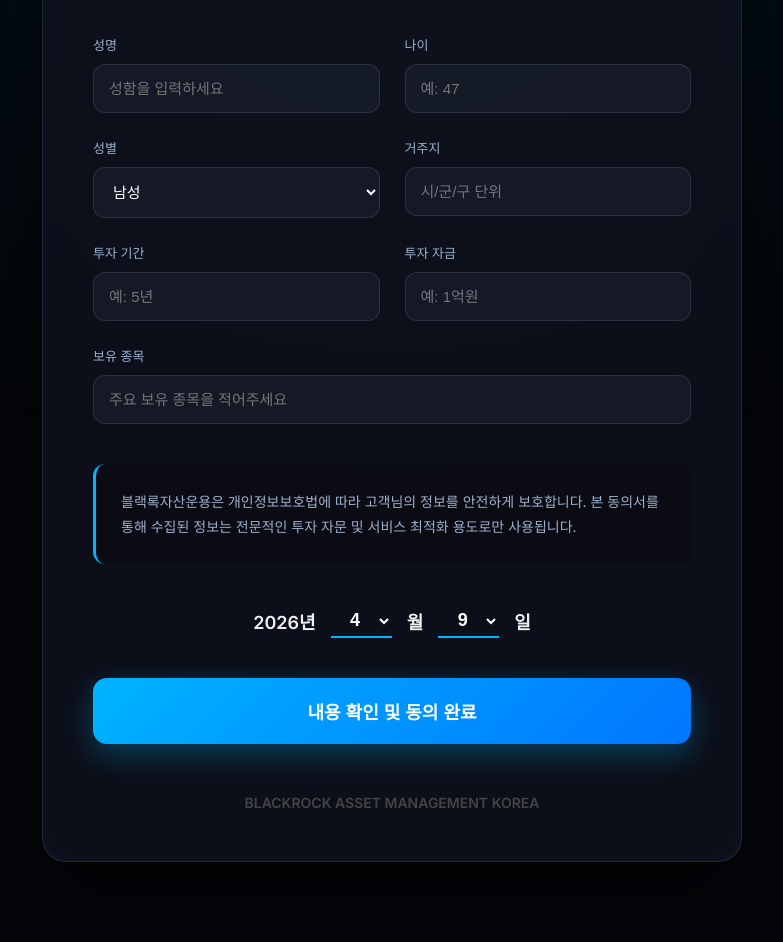
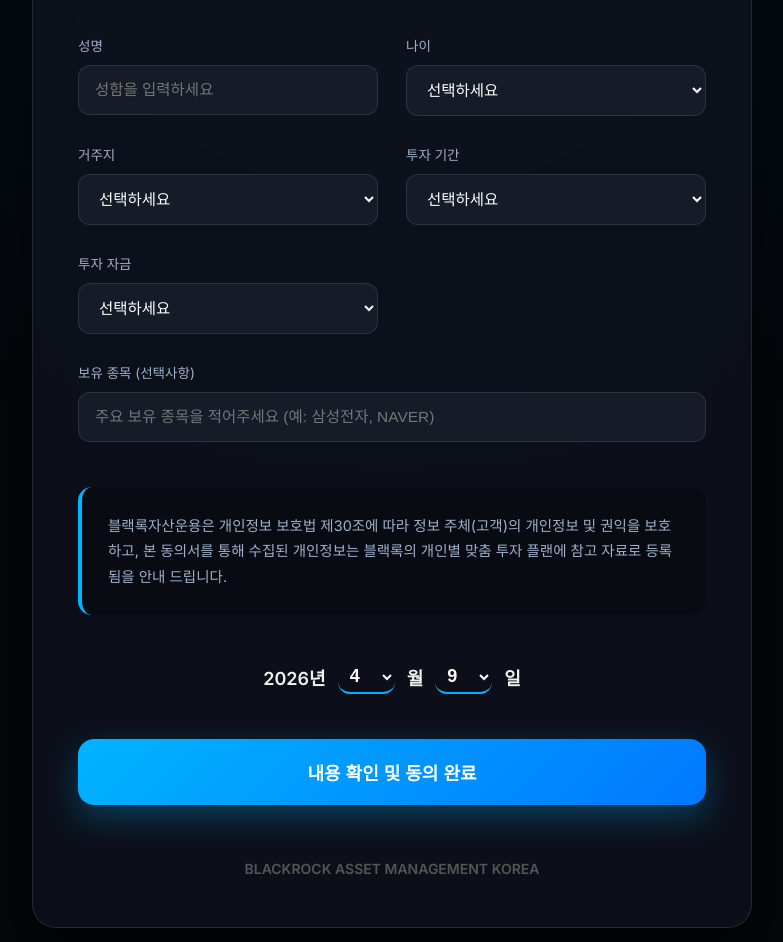
Before and after one commit to jiyoung145900-png/BlackRock-Privacy, a plain HTML site: page index.html in a window 1280 px wide. Shown: the part 186-1128 px from the top of the page, without its empty margins (248-1031 px from the left). Drawn offline with Linux system fonts and the light colour scheme.

Commit message:
Update index.html

```diff
--- a/index.html
+++ b/index.html
@@ -8,16 +8,14 @@
   <style>
     :root {
       --bg-color: #04060a;
-      --card-bg: rgba(15, 18, 29, 0.8);
+      --card-bg: rgba(15, 18, 29, 0.85);
       --accent-color: #00b4ff;
       --border-color: rgba(255, 255, 255, 0.1);
       --text-main: #f0f0f0;
       --text-sub: #9eb1cd;
-      --input-bg: rgba(26, 31, 46, 0.7);
+      --input-bg: rgba(26, 31, 46, 0.8);
     }
-
     * { margin: 0; padding: 0; box-sizing: border-box; }
-
     body {
       font-family: 'Inter', 'Noto Sans KR', sans-serif;
       background-color: var(--bg-color);
@@ -26,10 +24,7 @@
       justify-content: center;
       min-height: 100vh;
       padding: 60px 20px;
-      overflow-x: hidden;
     }
-
-    /* --- 하이엔드 배경 시스템 --- */
     .hero-bg {
       position: fixed;
       inset: 0;
@@ -39,39 +34,31 @@
       background-position: center;
       filter: brightness(0.3) blur(15px);
     }
-
     .bg-overlay {
       position: fixed;
       inset: 0;
       z-index: -1;
       background: radial-gradient(circle at 50% 0%, rgba(0, 180, 255, 0.1) 0%, transparent 70%);
     }
-
-    /* --- 메인 카드 디자인 --- */
     .agreement-card {
       width: 100%;
-      max-width: 700px;
+      max-width: 720px;
       background: var(--card-bg);
       backdrop-filter: blur(20px);
       border: 1px solid var(--border-color);
       border-radius: 24px;
-      padding: 50px;
-      box-shadow: 0 40px 80px rgba(0, 0, 0, 0.6), inset 0 0 20px rgba(0, 180, 255, 0.05);
-      position: relative;
+      padding: 50px 45px;
+      box-shadow: 0 40px 80px rgba(0, 0, 0, 0.6);
     }
-
     .header {
       text-align: center;
       margin-bottom: 50px;
     }
-
     .header h1 {
       font-size: 26px;
       font-weight: 700;
-      color: #fff;
       letter-spacing: -1px;
     }
-
     .header .top-line {
       width: 40px;
       height: 3px;
@@ -79,113 +66,92 @@
       margin: 0 auto 20px;
       border-radius: 10px;
     }
-
-    /* --- 입력 폼 그리드 --- */
     .form-grid {
       display: grid;
       grid-template-columns: 1fr 1fr;
-      gap: 25px;
-      margin-bottom: 40px;
+      gap: 28px;
+      margin-bottom: 45px;
     }
-
-    .input-group { display: flex; flex-direction: column; }
-
-    @media (max-width: 580px) {
-      .form-grid { grid-template-columns: 1fr; }
-      .agreement-card { padding: 35px 25px; }
+    .input-group {
+      display: flex;
+      flex-direction: column;
     }
-
     label {
-      font-size: 13px;
+      font-size: 13.5px;
       color: var(--text-sub);
       margin-bottom: 10px;
       font-weight: 500;
     }
-
     input, select {
       background: var(--input-bg);
       border: 1px solid var(--border-color);
       border-radius: 12px;
-      padding: 15px;
+      padding: 15px 16px;
       color: #fff;
-      font-size: 15px;
+      font-size: 15.5px;
       transition: all 0.3s;
     }
-
     input:focus, select:focus {
       outline: none;
       border-color: var(--accent-color);
-      box-shadow: 0 0 15px rgba(0, 180, 255, 0.2);
+      box-shadow: 0 0 0 3px rgba(0, 180, 255, 0.15);
     }
-
-    /* --- 법적 안내문 --- */
+    .full-width { grid-column: span 2; }
     .law-box {
-      background: rgba(0, 0, 0, 0.2);
-      border-radius: 12px;
-      padding: 25px;
-      font-size: 14px;
+      background: rgba(0, 0, 0, 0.25);
+      border-radius: 14px;
+      padding: 26px;
+      font-size: 14.5px;
       color: var(--text-sub);
-      line-height: 1.8;
-      margin-bottom: 40px;
-      border-left: 3px solid var(--accent-color);
+      line-height: 1.75;
+      margin-bottom: 45px;
+      border-left: 4px solid var(--accent-color);
     }
-
-    /* --- 날짜 선택 영역 (수정 가능하게 변경) --- */
     .date-selection {
       display: flex;
       justify-content: center;
       align-items: center;
-      gap: 15px;
-      margin-bottom: 40px;
-      color: var(--text-main);
+      gap: 12px;
+      margin-bottom: 45px;
       font-size: 18px;
       font-weight: 600;
     }
-
     .date-selection select {
       background: transparent;
       border: none;
       border-bottom: 2px solid var(--accent-color);
-      border-radius: 0;
-      padding: 5px 10px;
+      color: #fff;
       font-size: 18px;
       font-weight: 700;
-      width: auto;
-      text-align: center;
-      cursor: pointer;
+      padding: 5px 8px;
     }
-
-    /* --- 제출 버튼 --- */
     .btn-submit {
       width: 100%;
-      background: linear-gradient(135deg, var(--accent-color), #0076ff);
+      background: linear-gradient(135deg, #00b4ff, #0078ff);
       color: #fff;
       border: none;
       padding: 20px;
-      border-radius: 14px;
+      border-radius: 16px;
       font-size: 18px;
       font-weight: 700;
       cursor: pointer;
-      transition: all 0.3s;
-      box-shadow: 0 10px 30px rgba(0, 180, 255, 0.3);
+      transition: all 0.4s;
+      box-shadow: 0 12px 35px rgba(0, 180, 255, 0.3);
     }
-
     .btn-submit:hover {
-      transform: translateY(-3px);
-      box-shadow: 0 20px 40px rgba(0, 180, 255, 0.5);
+      transform: translateY(-4px);
+      box-shadow: 0 20px 45px rgba(0, 180, 255, 0.45);
     }
-
     .company-footer {
-      margin-top: 50px;
+      margin-top: 55px;
       text-align: center;
       font-size: 14px;
-      color: #444;
+      color: #555;
       font-weight: 600;
     }
   </style>
 </head>
 <body>
-
 <div class="hero-bg"></div>
 <div class="bg-overlay"></div>
 
@@ -203,35 +169,59 @@
       </div>
       <div class="input-group">
         <label>나이</label>
-        <input type="number" placeholder="예: 47" required>
-      </div>
-      <div class="input-group">
-        <label>성별</label>
         <select required>
-          <option value="male">남성</option>
-          <option value="female">여성</option>
+          <option value="">선택하세요</option>
+          <option value="20-30">20~30대</option>
+          <option value="40-50">40~50대</option>
+          <option value="60+">60대 이상</option>
         </select>
       </div>
+
       <div class="input-group">
         <label>거주지</label>
-        <input type="text" placeholder="시/군/구 단위" required>
+        <select required>
+          <option value="">선택하세요</option>
+          <option value="서울">서울</option>
+          <option value="경기">경기</option>
+          <option value="인천">인천</option>
+          <option value="부산">부산</option>
+          <option value="대구">대구</option>
+          <option value="광주">광주</option>
+          <option value="대전">대전</option>
+          <option value="기타">기타 지역</option>
+        </select>
       </div>
+
       <div class="input-group">
         <label>투자 기간</label>
-        <input type="text" placeholder="예: 5년" required>
+        <select required>
+          <option value="">선택하세요</option>
+          <option value="1년이하">1년 이하</option>
+          <option value="3년이상">3년 이상</option>
+          <option value="5년이상">5년 이상</option>
+        </select>
       </div>
+
       <div class="input-group">
         <label>투자 자금</label>
-        <input type="text" placeholder="예: 1억원" required>
+        <select required>
+          <option value="">선택하세요</option>
+          <option value="2천만원이하">2천만원 이하</option>
+          <option value="5천만원이상">5천만원 이상</option>
+          <option value="1억원이상">1억원 이상</option>
+          <option value="1억5천만원이상">1억 5천만원 이상</option>
+        </select>
       </div>
-      <div class="input-group" style="grid-column: span 2;">
-        <label>보유 종목</label>
-        <input type="text" placeholder="주요 보유 종목을 적어주세요">
+
+      <div class="input-group full-width">
+        <label>보유 종목 (선택사항)</label>
+        <input type="text" placeholder="주요 보유 종목을 적어주세요 (예: 삼성전자, NAVER)">
       </div>
     </div>
 
     <div class="law-box">
-      블랙록자산운용은 개인정보보호법에 따라 고객님의 정보를 안전하게 보호합니다. 본 동의서를 통해 수집된 정보는 전문적인 투자 자문 및 서비스 최적화 용도로만 사용됩니다.
+      블랙록자산운용은 개인정보 보호법 제30조에 따라 정보 주체(고객)의 개인정보 및 권익을 보호하고,
+      본 동의서를 통해 수집된 개인정보는 블랙록의 개인별 맞춤 투자 플랜에 참고 자료로 등록됨을 안내 드립니다.
     </div>
 
     <div class="date-selection">
@@ -251,27 +241,25 @@
 </div>
 
 <script>
-  // 월/일 셀렉트 박스 동적 생성 및 현재 날짜 초기값 세팅
+  // 월/일 셀렉트 박스 동적 생성
   const monthSelect = document.getElementById('monthSelect');
   const daySelect = document.getElementById('daySelect');
   const now = new Date();
 
-  // 월 생성 (1-12)
   for (let m = 1; m <= 12; m++) {
     let opt = document.createElement('option');
     opt.value = m;
-    opt.innerHTML = m;
+    opt.textContent = m;
     if (m === now.getMonth() + 1) opt.selected = true;
     monthSelect.appendChild(opt);
   }
 
-  // 일 생성 (1-31)
   function updateDays() {
     daySelect.innerHTML = '';
     for (let d = 1; d <= 31; d++) {
       let opt = document.createElement('option');
       opt.value = d;
-      opt.innerHTML = d;
+      opt.textContent = d;
       if (d === now.getDate()) opt.selected = true;
       daySelect.appendChild(opt);
     }
@@ -280,9 +268,8 @@
 
   document.getElementById('agreementForm').onsubmit = function(e) {
     e.preventDefault();
-    alert('동의가 정상적으로 완료되었습니다.');
+    alert('동의가 정상적으로 완료되었습니다.\n감사합니다.');
   };
 </script>
-
 </body>
 </html>
```
